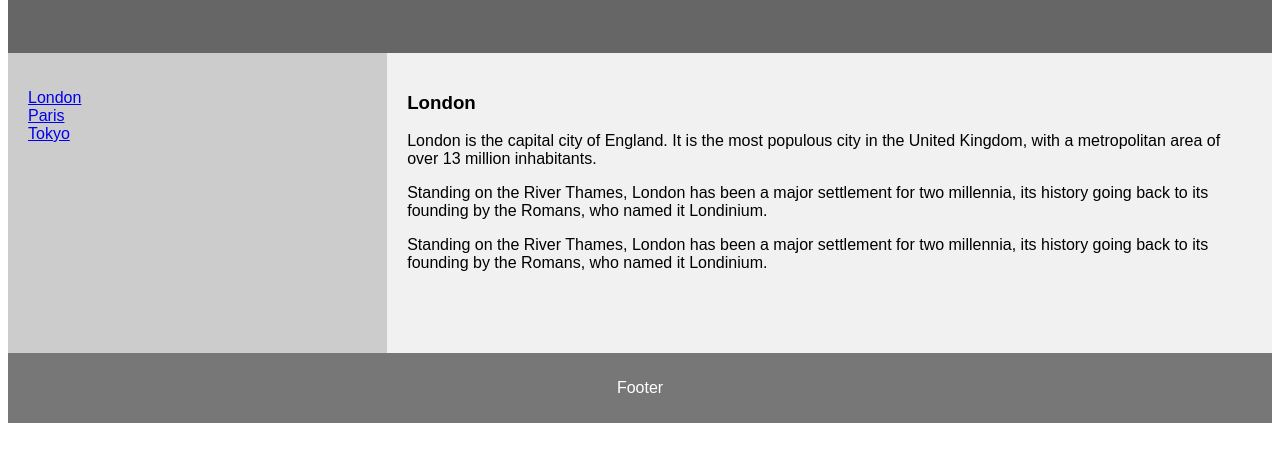
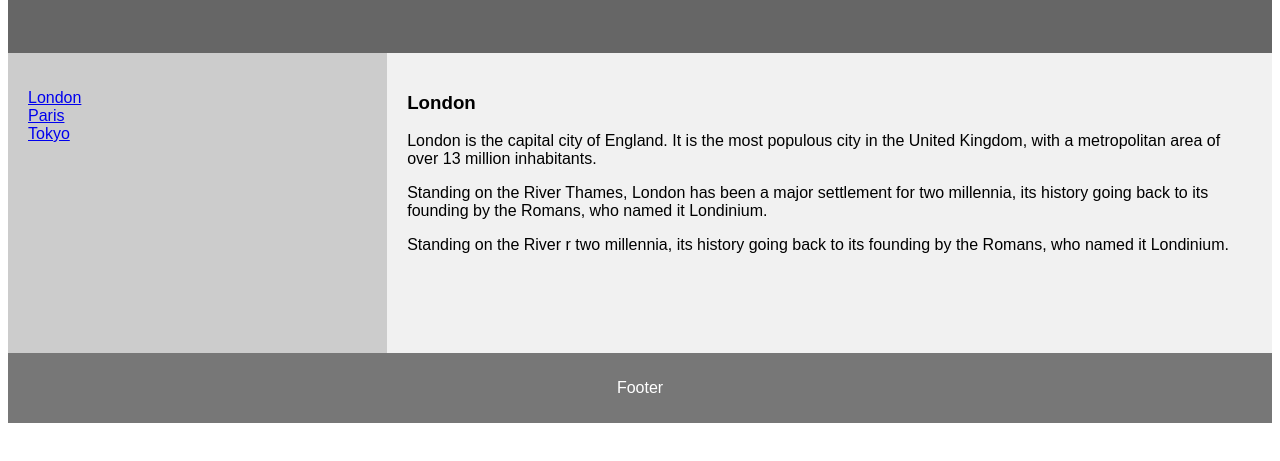
Before and after one commit to praveenpk97/login, a plain HTML site: page layout.html in a window 1280 px wide. Shown: the part 291-752 px from the top of the page. Drawn offline with Linux system fonts and the light colour scheme.

Commit message:
second commit

```diff
--- a/layout.html
+++ b/layout.html
@@ -93,7 +93,7 @@ footer {
     <h1>London</h1>
     <p>London is the capital city of England. It is the most populous city in the  United Kingdom, with a metropolitan area of over 13 million inhabitants.</p>
     <p>Standing on the River Thames, London has been a major settlement for two millennia, its history going back to its founding by the Romans, who named it Londinium.</p>
-    <p>Standing on the River Thames, London has been a major settlement for two millennia, its history going back to its founding by the Romans, who named it Londinium.</p>
+    <p>Standing on the River r two millennia, its history going back to its founding by the Romans, who named it Londinium.</p>
   </article>
 </section>
 
```
